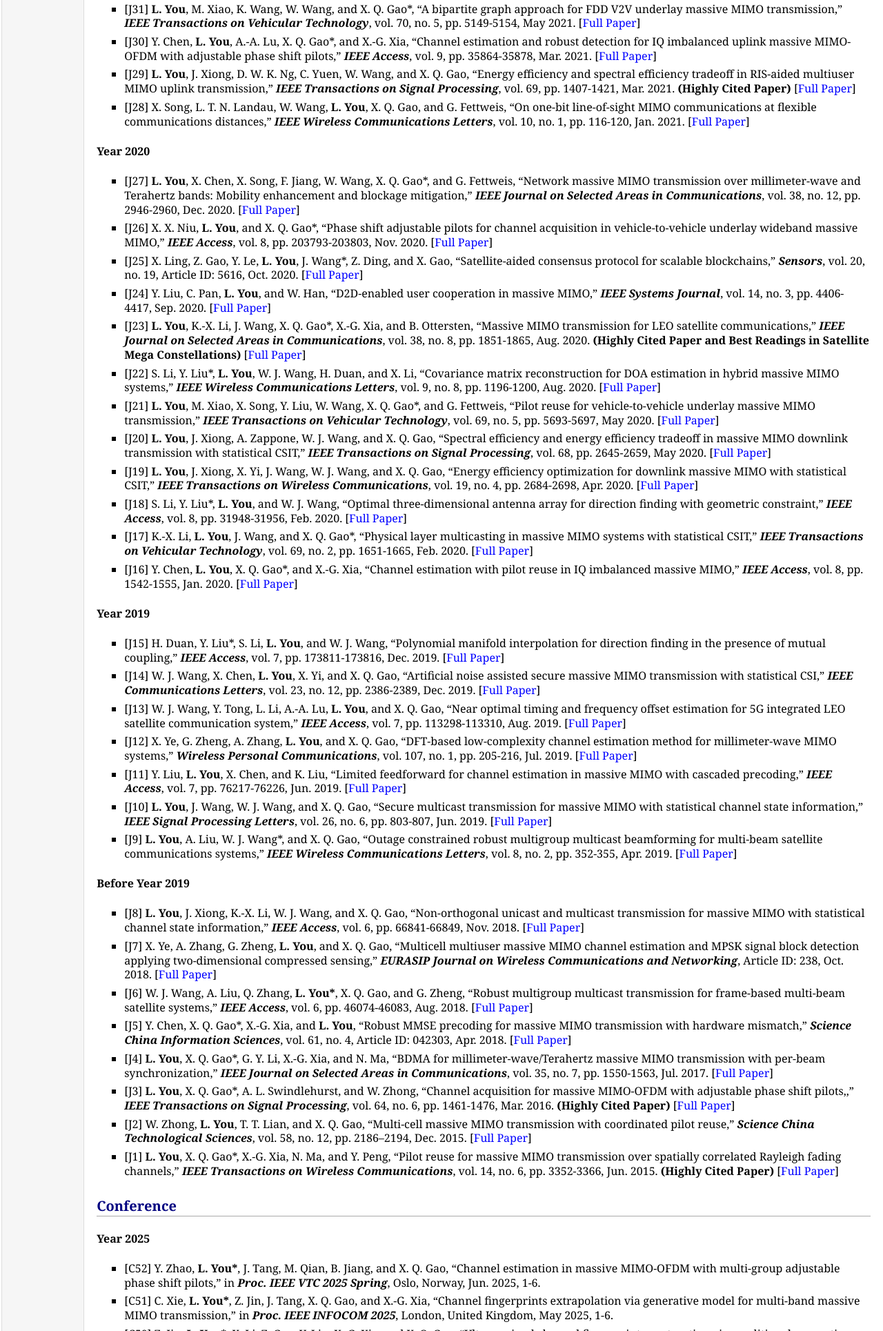
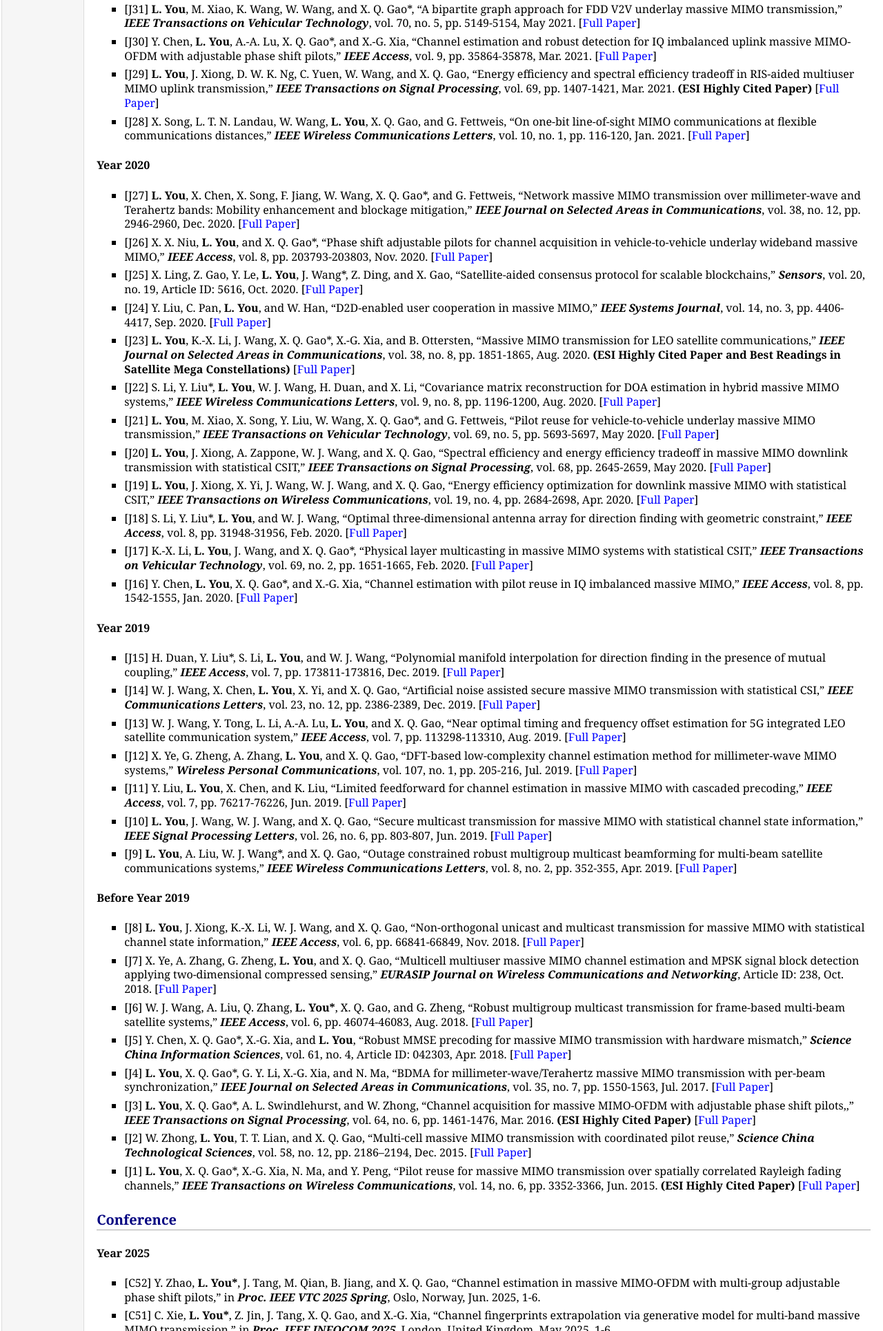
Before and after one commit to liyouSEU/liyouSEU.github.io, a plain HTML site: page publications.html in a window 1280 px wide. Shown: the part 3319-5248 px from the top of the page at 69% size. Drawn offline with Linux system fonts and the light colour scheme.

Commit message:
Update publications.html

```diff
--- a/publications.html
+++ b/publications.html
@@ -156,7 +156,7 @@
 </li>
 <li><p>[J30] Y. Chen, <b>L. You</b>, A.-A. Lu, X. Q. Gao*, and X.-G. Xia, “Channel estimation and robust detection for IQ imbalanced uplink massive MIMO-OFDM with adjustable phase shift pilots,” <b><i>IEEE Access</i></b>, vol. 9, pp. 35864-35878, Mar. 2021. [<a href="https://ieeexplore.ieee.org/document/9356598">Full Paper</a>]</p>
 </li>
-<li><p>[J29] <b>L. You</b>, J. Xiong, D. W. K. Ng, C. Yuen, W. Wang, and X. Q. Gao, “Energy efficiency and spectral efficiency tradeoff in RIS-aided multiuser MIMO uplink transmission,” <b><i>IEEE Transactions on Signal Processing</i></b>, vol. 69, pp. 1407-1421, Mar. 2021. <b>(Highly Cited Paper)</b> [<a href="https://ieeexplore.ieee.org/document/9309152">Full Paper</a>]</p>
+<li><p>[J29] <b>L. You</b>, J. Xiong, D. W. K. Ng, C. Yuen, W. Wang, and X. Q. Gao, “Energy efficiency and spectral efficiency tradeoff in RIS-aided multiuser MIMO uplink transmission,” <b><i>IEEE Transactions on Signal Processing</i></b>, vol. 69, pp. 1407-1421, Mar. 2021. <b>(ESI Highly Cited Paper)</b> [<a href="https://ieeexplore.ieee.org/document/9309152">Full Paper</a>]</p>
 </li>
 <li><p>[J28] X. Song, L. T. N. Landau, W. Wang, <b>L. You</b>, X. Q. Gao, and G. Fettweis, “On one-bit line-of-sight MIMO communications at flexible communications distances,” <b><i>IEEE Wireless Communications Letters</i></b>, vol. 10, no. 1, pp. 116-120, Jan. 2021. [<a href="https://ieeexplore.ieee.org/document/9187847">Full Paper</a>]</p>
 </li>
@@ -171,7 +171,7 @@
 </li>
 <li><p>[J24] Y. Liu, C. Pan, <b>L. You</b>, and W. Han, “D2D-enabled user cooperation in massive MIMO,” <b><i>IEEE Systems Journal</i></b>, vol. 14, no. 3, pp. 4406-4417, Sep. 2020. [<a href="https://ieeexplore.ieee.org/document/8865622">Full Paper</a>]</p>
 </li>
-<li><p>[J23] <b>L. You</b>, K.-X. Li, J. Wang, X. Q. Gao*, X.-G. Xia, and B. Ottersten, “Massive MIMO transmission for LEO satellite communications,” <b><i>IEEE Journal on Selected Areas in Communications</i></b>, vol. 38, no. 8, pp. 1851-1865, Aug. 2020. <b>(Highly Cited Paper and Best Readings in Satellite Mega Constellations)</b> [<a href="https://ieeexplore.ieee.org/document/9110855">Full Paper</a>]</p>
+<li><p>[J23] <b>L. You</b>, K.-X. Li, J. Wang, X. Q. Gao*, X.-G. Xia, and B. Ottersten, “Massive MIMO transmission for LEO satellite communications,” <b><i>IEEE Journal on Selected Areas in Communications</i></b>, vol. 38, no. 8, pp. 1851-1865, Aug. 2020. <b>(ESI Highly Cited Paper and Best Readings in Satellite Mega Constellations)</b> [<a href="https://ieeexplore.ieee.org/document/9110855">Full Paper</a>]</p>
 </li>
 <li><p>[J22] S. Li, Y. Liu*, <b>L. You</b>, W. J. Wang, H. Duan, and X. Li, “Covariance matrix reconstruction for DOA estimation in hybrid massive MIMO systems,” <b><i>IEEE Wireless Communications Letters</i></b>, vol. 9, no. 8, pp. 1196-1200, Aug. 2020. [<a href="https://ieeexplore.ieee.org/document/9052650">Full Paper</a>]</p>
 </li>
@@ -217,11 +217,11 @@
 </li>
 <li><p>[J4] <b>L. You</b>, X. Q. Gao*, G. Y. Li, X.-G. Xia, and N. Ma, “BDMA for millimeter-wave/Terahertz massive MIMO transmission with per-beam synchronization,” <b><i>IEEE Journal on Selected Areas in Communications</i></b>, vol. 35, no. 7, pp. 1550-1563, Jul. 2017. [<a href="https://ieeexplore.ieee.org/document/7913686">Full Paper</a>]</p>
 </li>
-<li><p>[J3] <b>L. You</b>, X. Q. Gao*, A. L. Swindlehurst, and W. Zhong, “Channel acquisition for massive MIMO-OFDM with adjustable phase shift pilots,,” <b><i>IEEE Transactions on Signal Processing</i></b>, vol. 64, no. 6, pp. 1461-1476, Mar. 2016. <b>(Highly Cited Paper)</b> [<a href="https://ieeexplore.ieee.org/document/7332961">Full Paper</a>]</p>
+<li><p>[J3] <b>L. You</b>, X. Q. Gao*, A. L. Swindlehurst, and W. Zhong, “Channel acquisition for massive MIMO-OFDM with adjustable phase shift pilots,,” <b><i>IEEE Transactions on Signal Processing</i></b>, vol. 64, no. 6, pp. 1461-1476, Mar. 2016. <b>(ESI Highly Cited Paper)</b> [<a href="https://ieeexplore.ieee.org/document/7332961">Full Paper</a>]</p>
 </li>
 <li><p>[J2] W. Zhong, <b>L. You</b>, T. T. Lian, and X. Q. Gao, “Multi-cell massive MIMO transmission with coordinated pilot reuse,” <b><i>Science China Technological Sciences</i></b>, vol. 58, no. 12, pp. 2186–2194, Dec. 2015. [<a href="https://link.springer.com/article/10.1007/s11431-015-5960-7">Full Paper</a>]</p>
 </li>
-<li><p>[J1] <b>L. You</b>, X. Q. Gao*, X.-G. Xia, N. Ma, and Y. Peng, “Pilot reuse for massive MIMO transmission over spatially correlated Rayleigh fading channels,” <b><i>IEEE Transactions on Wireless Communications</i></b>, vol. 14, no. 6, pp. 3352-3366, Jun. 2015. <b>(Highly Cited Paper)</b> [<a href="https://ieeexplore.ieee.org/document/7045498">Full Paper</a>]</p>
+<li><p>[J1] <b>L. You</b>, X. Q. Gao*, X.-G. Xia, N. Ma, and Y. Peng, “Pilot reuse for massive MIMO transmission over spatially correlated Rayleigh fading channels,” <b><i>IEEE Transactions on Wireless Communications</i></b>, vol. 14, no. 6, pp. 3352-3366, Jun. 2015. <b>(ESI Highly Cited Paper)</b> [<a href="https://ieeexplore.ieee.org/document/7045498">Full Paper</a>]</p>
 </li>
 </ul>
 <h2>Conference</h2>
```
